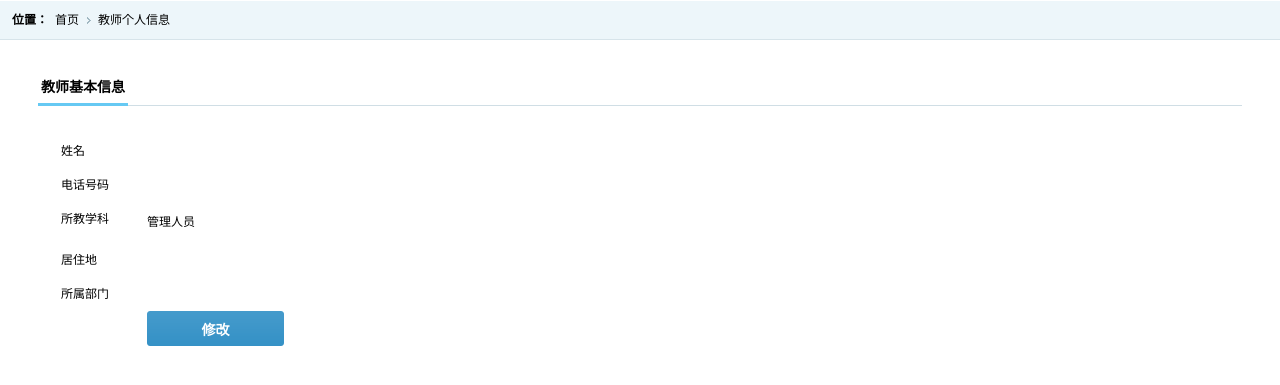
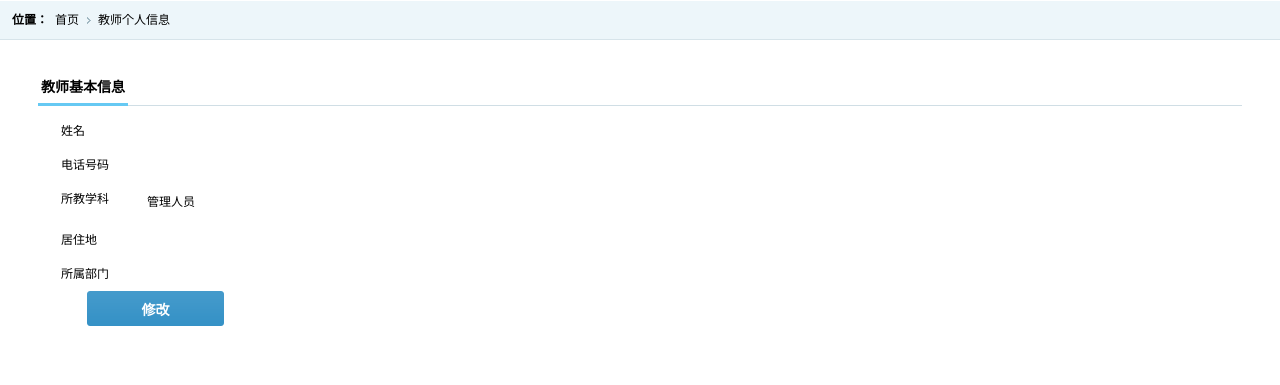
Before and after one commit to lnc2014/school, a CodeIgniter app: the page made by application/views/teacher_info.php in a window 1280 px wide. Shown: the top 385 px of the page. Run offline with CodeIgniter, Linux system fonts and the light colour scheme; data that the repository does not hold is empty.

Commit message:
修改样式

```diff
--- a/application/views/teacher_info.php
+++ b/application/views/teacher_info.php
@@ -24,7 +24,7 @@
 <div class="mainindex">
     <div class="formbody">
         <div class="formtitle"><span>教师基本信息</span></div>
-        <ul class="forminfo">
+        <ul class="forminfo" style="margin-top: -20px;">
             <li><label>姓名</label><cite><?php echo $teacher['name'] ?></cite></li>
             <li><label>电话号码</label><cite><?php echo $teacher['mobile'] ?></cite></li>
             <li><label>所教学科</label><cite><?php
@@ -56,7 +56,7 @@
             }elseif($teacher['department'] == 5){
                 echo '校长';
             } ?></cite></li>
-            <li><label>&nbsp;</label><input name="" type="button" class="btn" value="修改" onclick="javascript:window.location='/index.php/teacher/edit_info'"></li>
+            <li><input style="margin-left: 26px;" type="button" class="btn" value="修改" onclick="javascript:window.location='/index.php/teacher/edit_info'"></li>
         </ul>
     </div>
 </div>
```
